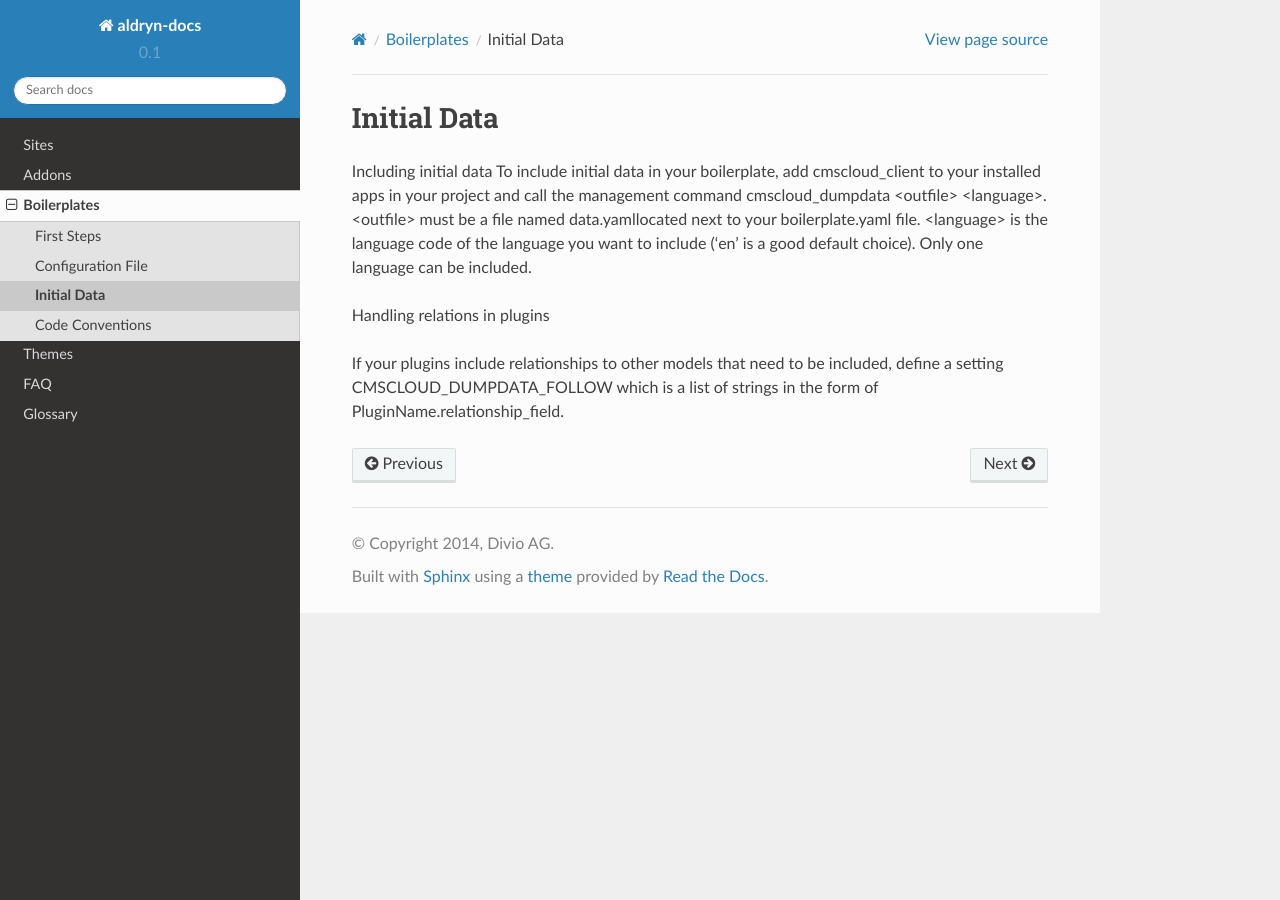
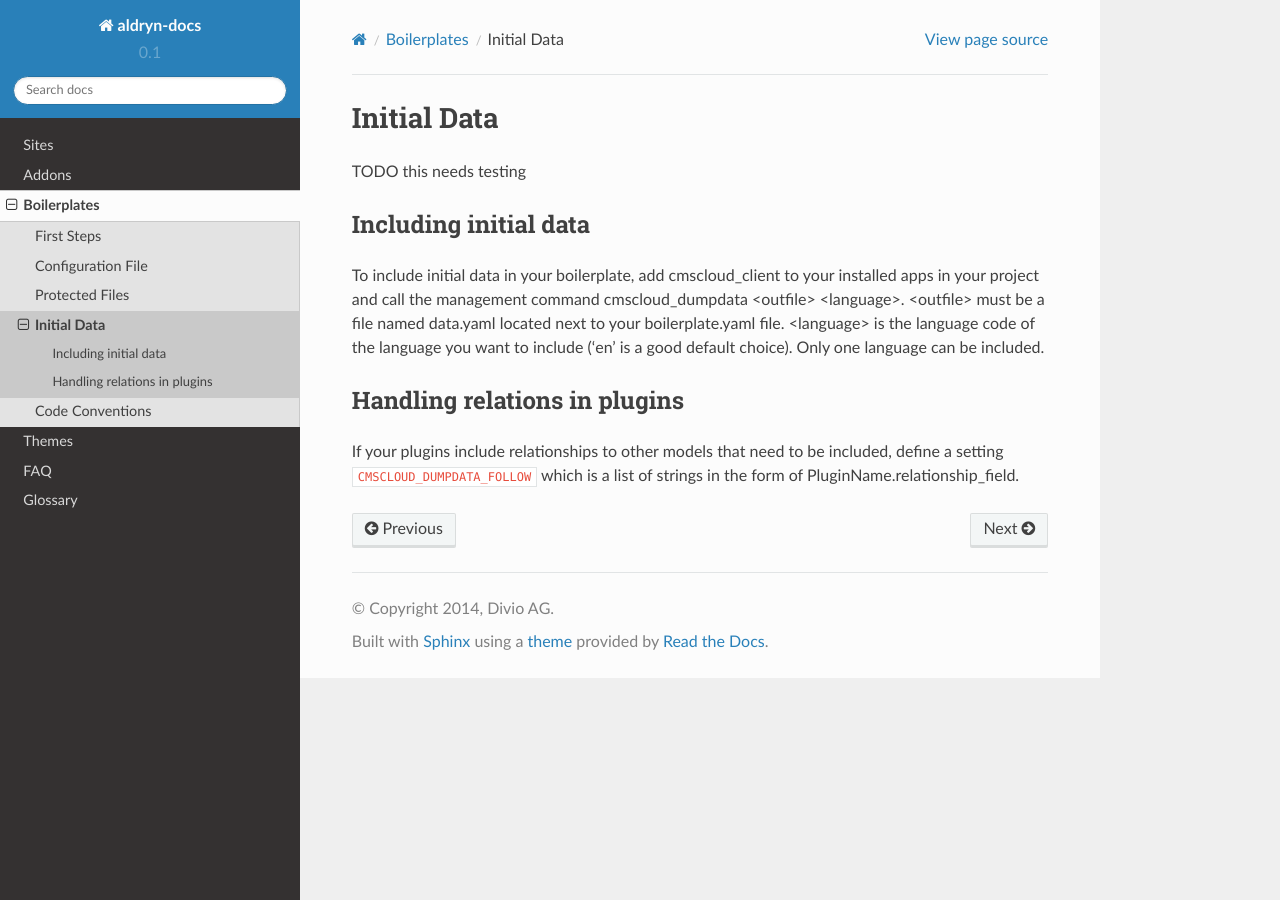
Before and after one commit to aldryn/aldryn-docs, a Sphinx documentation site: the page built from docs/boilerplates/initial-data.rst, in a window 1280 px wide. Built offline with Sphinx 7.4.7 and the Read the Docs theme 2.0.0, drawn with Linux system fonts in a browser that asks for light colours.

Commit message:
adding more infos

```diff
--- a/docs/boilerplates/code-conventions.rst
+++ b/docs/boilerplates/code-conventions.rst
@@ -1,6 +1,12 @@
 ================
 Code Conventions
 ================
+
+Boilerplates
+------------
+
+See https://github.com/divio/divio-boilerplate
+
 
 Sekizai
 -------
--- a/docs/boilerplates/index.rst
+++ b/docs/boilerplates/index.rst
@@ -7,5 +7,6 @@ Boilerplates
 
     first-steps
     configuration
+    protected-files
     initial-data
     code-conventions
--- a/docs/boilerplates/initial-data.rst
+++ b/docs/boilerplates/initial-data.rst
@@ -2,9 +2,20 @@
 Initial Data
 ============
 
+TODO this needs testing
+
+
 Including initial data
-To include initial data in your boilerplate, add cmscloud_client to your installed apps in your project and call the management command cmscloud_dumpdata <outfile> <language>. <outfile> must be a file named data.yamllocated next to your boilerplate.yaml file. <language> is the language code of the language you want to include ('en' is a good default choice). Only one language can be included.
+----------------------
+
+To include initial data in your boilerplate, add cmscloud_client to your installed apps in your project and
+call the management command cmscloud_dumpdata <outfile> <language>. <outfile> must be a file named data.yaml
+located next to your boilerplate.yaml file. <language> is the language code of the language you want to include
+('en' is a good default choice). Only one language can be included.
+
 
 Handling relations in plugins
+-----------------------------
 
-If your plugins include relationships to other models that need to be included, define a setting CMSCLOUD_DUMPDATA_FOLLOW which is a list of strings in the form of PluginName.relationship_field.
+If your plugins include relationships to other models that need to be included, define a setting
+``CMSCLOUD_DUMPDATA_FOLLOW`` which is a list of strings in the form of PluginName.relationship_field.
--- /dev/null
+++ b/docs/boilerplates/protected-files.rst
@@ -0,0 +1,5 @@
+===============
+Protected Files
+===============
+
+TODO
```
Also changed, not shown: docs/themes/first-steps.rst (+10 -0 lines).
